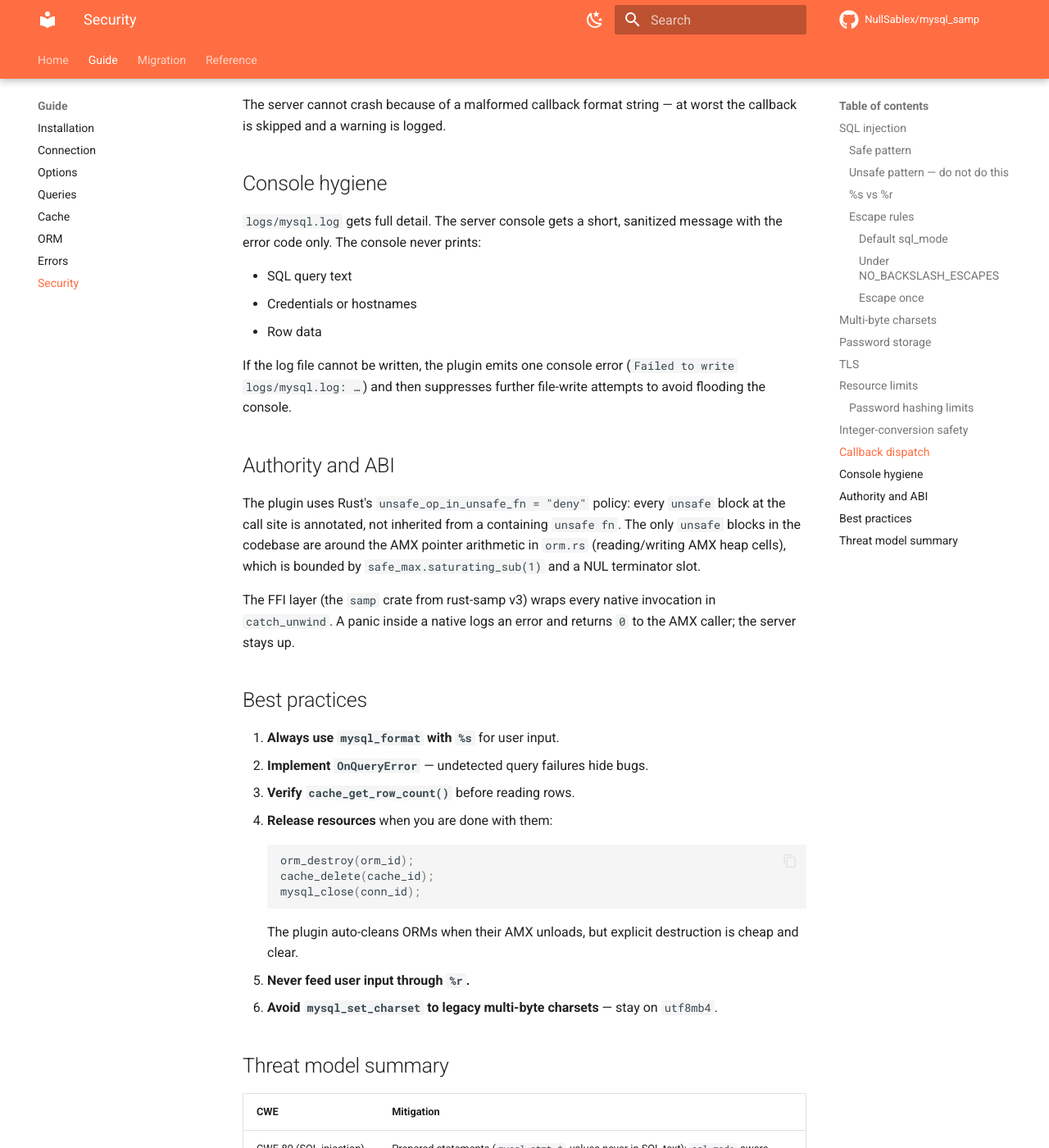
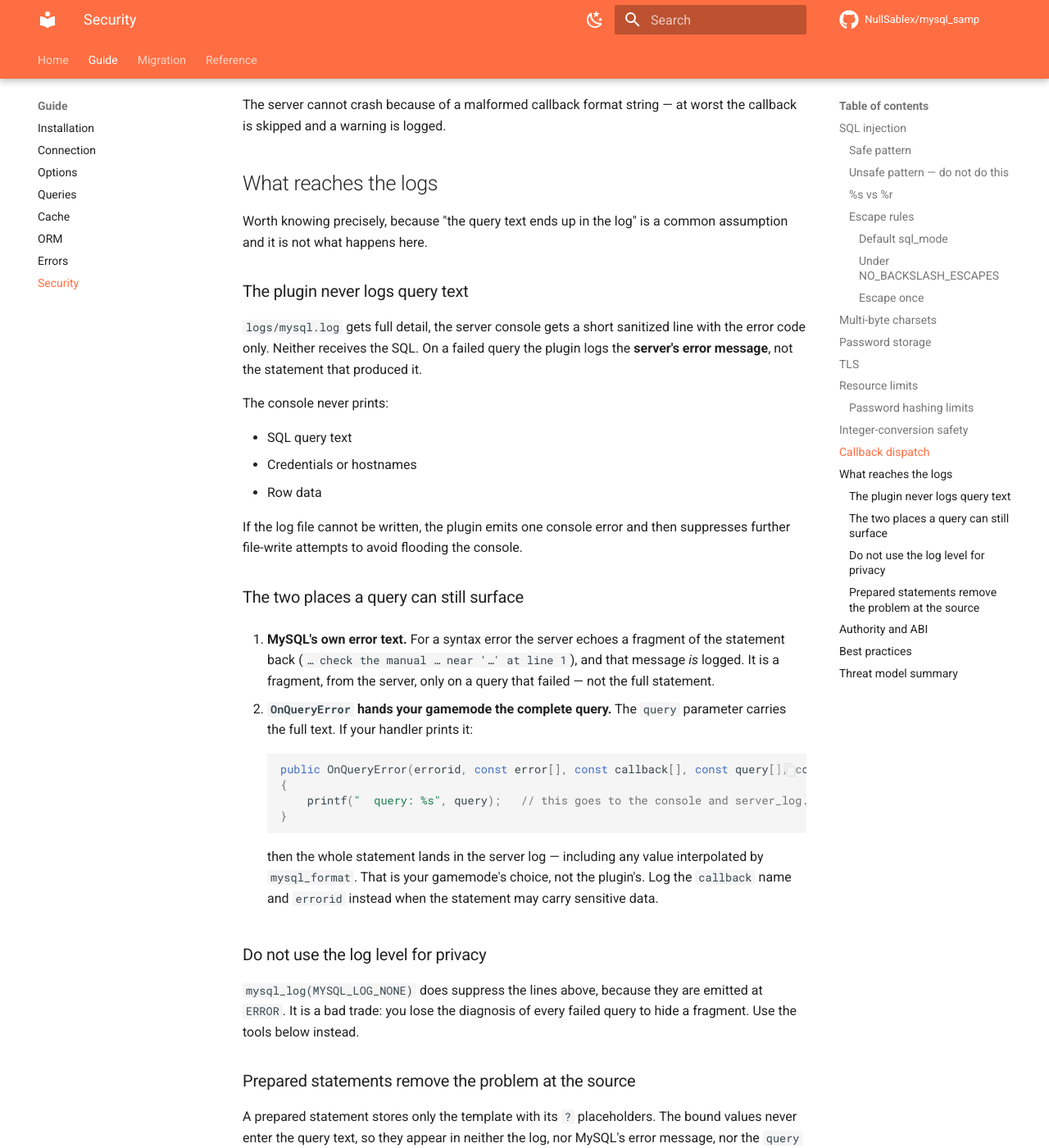
Before and after one commit to NullSablex/mysql_samp, an MkDocs documentation site: the page built from docs/security.md, in a window 1280 px wide and 1400 px high, scrolled down 5323 px. Shown: the whole window at 82% size. Built offline with MkDocs 1.6.1 and Material for MkDocs 9.7.7, drawn with Linux system fonts in a browser that asks for light colours; comment, search, counter and statistics services are not loaded; some of the changed text lies outside the part shown.

Commit message:
docs: corrige o que de fato chega aos logs
A secao de higiene de log dizia que o console nao imprime SQL, mas nao
explicava o quadro completo — e a leitura comum ("o texto da query vai pro
log") estava sendo confirmada por omissao. Nao e o que acontece.

O plugin nunca loga o texto da query: em falha ele registra a mensagem de
erro do servidor, nao o statement. A query completa so chega ao gamemode
pelo parametro `query` do OnQueryError, entao e o `printf` do handler que a
coloca no server_log.txt.

Documenta os dois casos em que um trecho ainda aparece (o eco de sintaxe do
proprio MySQL e o print do forward), desaconselha usar o log level como
controle de privacidade — suprime o diagnostico de toda query falha para
esconder um fragmento — e aponta prepared statements como a solucao real,
ja que os valores nunca entram no texto da query.

O exemplo 07 mantem o print da query, que e didatico, mas agora avisa da
consequencia.

````diff
--- a/docs/errors.md
+++ b/docs/errors.md
@@ -60,7 +60,7 @@ Fired on every loaded AMX when a threaded query fails. Parameters:
 | `errorid` | int | MySQL server error code (1062, 1045, 1064, …) or `0` for transport-level errors (TCP drop, IO error) |
 | `error` | string | Full error text from the `mysql` crate |
 | `callback` | string | Name of the public the query asked for (empty if fire-and-forget) |
-| `query` | string | Exact SQL that was sent to the server |
+| `query` | string | Exact SQL that was sent to the server. **Printing it puts the whole statement in your server log** — see the note below |
 | `connId` | int | Id of the connection that produced the error |
 
 ```pawn
@@ -73,6 +73,8 @@ public OnQueryError(errorid, const error[], const callback[], const query[], con
     return 1;
 }
 ```
+
+> The plugin itself never logs query text — only MySQL's error message, which for a syntax error may echo a fragment of the statement. The full SQL reaches your gamemode through the `query` parameter above, so printing it is what puts it in `server_log.txt`. When the statement may carry sensitive values, log `callback` and `errorid` instead — or use [prepared statements](queries.md#prepared-statements), where the values never enter the query text at all. See [Security](security.md#what-reaches-the-logs).
 
 The plugin also sets the per-connection errno to `MYSQL_ERROR_QUERY_FAILED` after firing the forward — so `mysql_errno(connId)` / `mysql_error(connId, ...)` can be read afterwards if you want the message in a different context.
 
--- a/docs/security.md
+++ b/docs/security.md
@@ -150,15 +150,51 @@ The callback dispatcher checks every step:
 
 The server cannot crash because of a malformed callback format string — at worst the callback is skipped and a warning is logged.
 
-## Console hygiene
+## What reaches the logs
 
-`logs/mysql.log` gets full detail. The server console gets a short, sanitized message with the error code only. The console never prints:
+Worth knowing precisely, because "the query text ends up in the log" is a common assumption and it is not what happens here.
+
+### The plugin never logs query text
+
+`logs/mysql.log` gets full detail, the server console gets a short sanitized line with the error code only. Neither receives the SQL. On a failed query the plugin logs the **server's error message**, not the statement that produced it.
+
+The console never prints:
 
 - SQL query text
 - Credentials or hostnames
 - Row data
 
-If the log file cannot be written, the plugin emits one console error (`Failed to write logs/mysql.log: …`) and then suppresses further file-write attempts to avoid flooding the console.
+If the log file cannot be written, the plugin emits one console error and then suppresses further file-write attempts to avoid flooding the console.
+
+### The two places a query can still surface
+
+1. **MySQL's own error text.** For a syntax error the server echoes a fragment of the statement back (`… check the manual … near '…' at line 1`), and that message *is* logged. It is a fragment, from the server, only on a query that failed — not the full statement.
+
+2. **`OnQueryError` hands your gamemode the complete query.** The `query` parameter carries the full text. If your handler prints it:
+
+    ```pawn
+    public OnQueryError(errorid, const error[], const callback[], const query[], connId)
+    {
+        printf("  query: %s", query);   // this goes to the console and server_log.txt
+    }
+    ```
+
+    then the whole statement lands in the server log — including any value interpolated by `mysql_format`. That is your gamemode's choice, not the plugin's. Log the `callback` name and `errorid` instead when the statement may carry sensitive data.
+
+### Do not use the log level for privacy
+
+`mysql_log(MYSQL_LOG_NONE)` does suppress the lines above, because they are emitted at `ERROR`. It is a bad trade: you lose the diagnosis of every failed query to hide a fragment. Use the tools below instead.
+
+### Prepared statements remove the problem at the source
+
+A prepared statement stores only the template with its `?` placeholders. The bound values never enter the query text, so they appear in neither the log, nor MySQL's error message, nor the `query` parameter of `OnQueryError`, nor `cache_get_query_string()`.
+
+```pawn
+// The log, OnQueryError and cache_get_query_string all see only:
+//   SELECT id FROM accounts WHERE name = ? AND token = ?
+```
+
+The same applies to passwords: `mysql_hash_password` never puts the plaintext in SQL, which is the concrete reason to prefer it over hashing through a MySQL function.
 
 ## Authority and ABI
 
````
Also changed, not shown: 1 other file.
